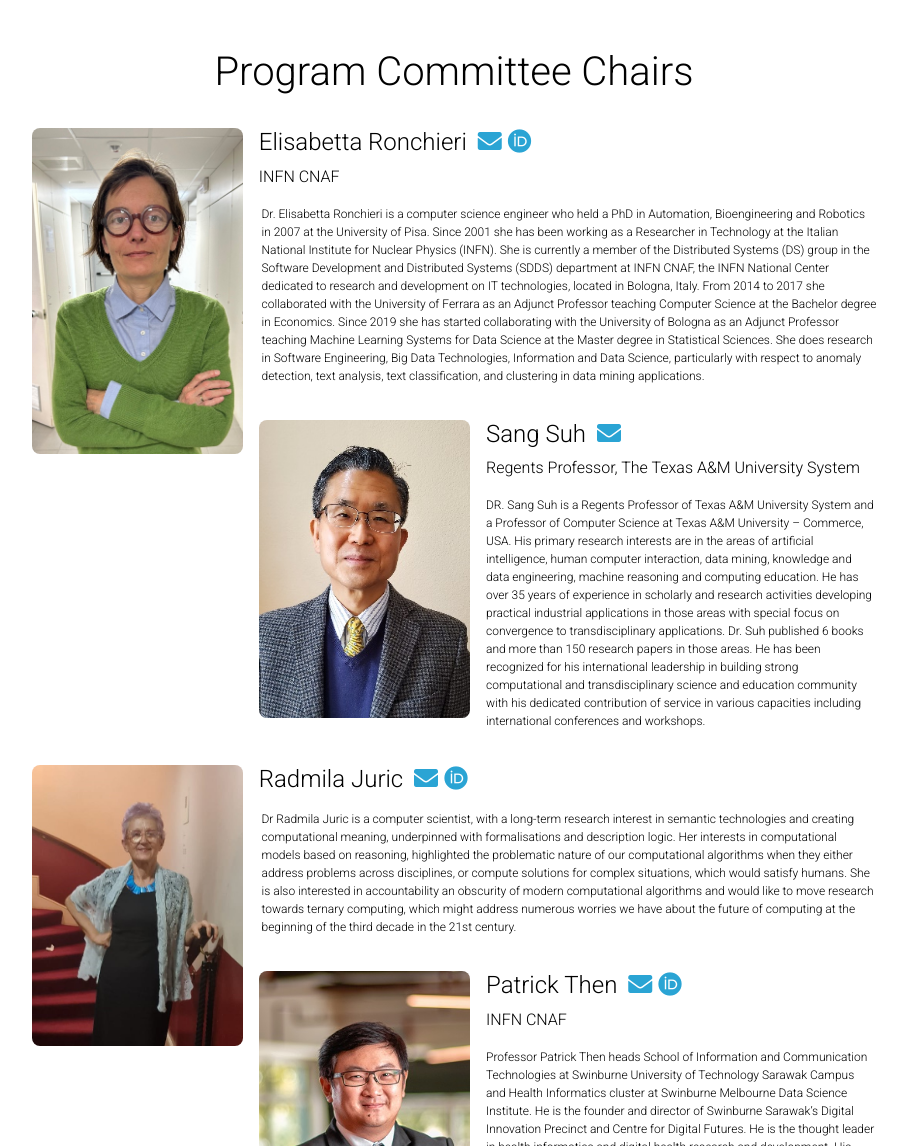
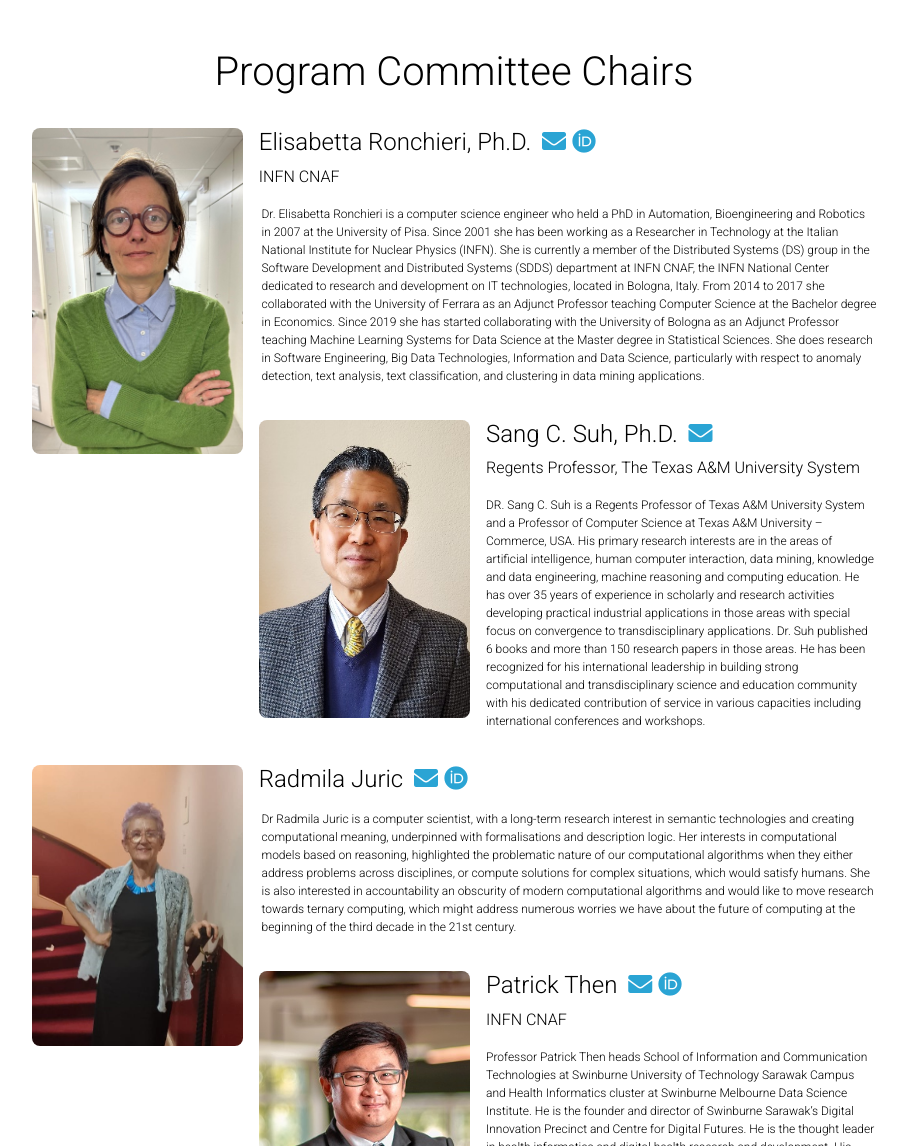
Before and after one commit to GenAI4DPS/advances-challenges, a Jekyll site: the page built from _pages/organizers.md, in a window 1280 px wide and 1400 px high. Shown: the part 254-1400 px from the top of the window, without its empty margins (186-1093 px from the left). Built offline with Jekyll 4.4.1, drawn with Linux system fonts in a browser that asks for light colours; comment, search, counter and statistics services are not loaded; a style sheet for code colours, icons or effects is not loaded.

Commit message:
Update organizers.md

```diff
--- a/_pages/organizers.md
+++ b/_pages/organizers.md
@@ -9,9 +9,9 @@ nav_order: 1
 ---
 
 <div class="organizer">
-  <img class="photo" alt="Elisabetta Ronchieri, Ph.D." src="{{ site.baseurl }}/assets/img/people/ronchieri.jpg">
+  <img class="photo" alt="Elisabetta Ronchieri" src="{{ site.baseurl }}/assets/img/people/ronchieri.jpg">
   <div class="info">
-    <h4>Elisabetta Ronchieri
+    <h4>Elisabetta Ronchieri, Ph.D.
       <a href="mailto:elisabetta.ronchieri@cnaf.infn.it" title="email"><i class="fas fa-envelope" style="margin-left: 5px;"></i></a>
       <a href="https://orcid.org/0000-0002-7341-6491" title="orcid"><i class="fab fa-orcid"></i></a>
       <a href="https://www.semanticscholar.org/author/E.-Ronchieri/2661654" title="semanticscholar"><i class="ai ai-semantic-scholar"></i></a>
@@ -24,15 +24,15 @@ nav_order: 1
 </div>
 
 <div class="organizer">
-  <img class="photo" alt="Sang C. Suh, Ph.D." src="{{ site.baseurl }}/assets/img/people/sang.jpg">
+  <img class="photo" alt="Sang C. Suh" src="{{ site.baseurl }}/assets/img/people/sang.jpg">
   <div class="info">
-    <h4>Sang Suh
+    <h4>Sang C. Suh, Ph.D.
       <a href="mailto:Sang.Suh@tamuc.edu" title="email"><i class="fas fa-envelope" style="margin-left: 5px;"></i></a>
     </h4>
     <p> Regents Professor, The Texas A&M University System </p>
   </div>
   <p class="bio">
-    DR. Sang Suh is a Regents Professor of Texas A&M University System and a Professor of Computer Science at Texas A&M University – Commerce, USA. His primary research interests are in the areas of artificial intelligence, human computer interaction, data mining, knowledge and data engineering, machine reasoning and computing education. He has over 35 years of experience in scholarly and research activities developing practical industrial applications in those areas with special focus on convergence to transdisciplinary applications. Dr. Suh published 6 books and more than 150 research papers in those areas. He has been recognized for his international leadership in building strong computational and transdisciplinary science and education community with his dedicated contribution of service in various capacities including international conferences and workshops.
+    DR. Sang C. Suh is a Regents Professor of Texas A&M University System and a Professor of Computer Science at Texas A&M University – Commerce, USA. His primary research interests are in the areas of artificial intelligence, human computer interaction, data mining, knowledge and data engineering, machine reasoning and computing education. He has over 35 years of experience in scholarly and research activities developing practical industrial applications in those areas with special focus on convergence to transdisciplinary applications. Dr. Suh published 6 books and more than 150 research papers in those areas. He has been recognized for his international leadership in building strong computational and transdisciplinary science and education community with his dedicated contribution of service in various capacities including international conferences and workshops.
   </p>
 </div>
 
```
